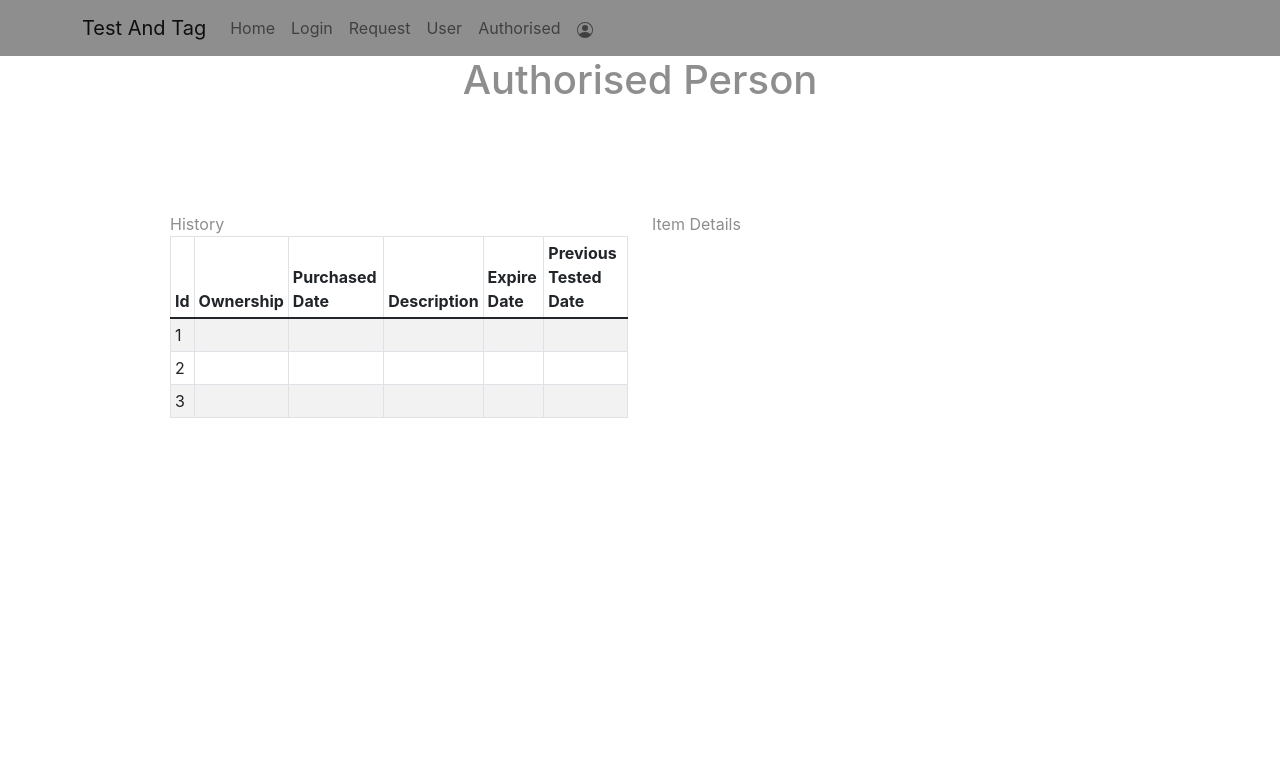
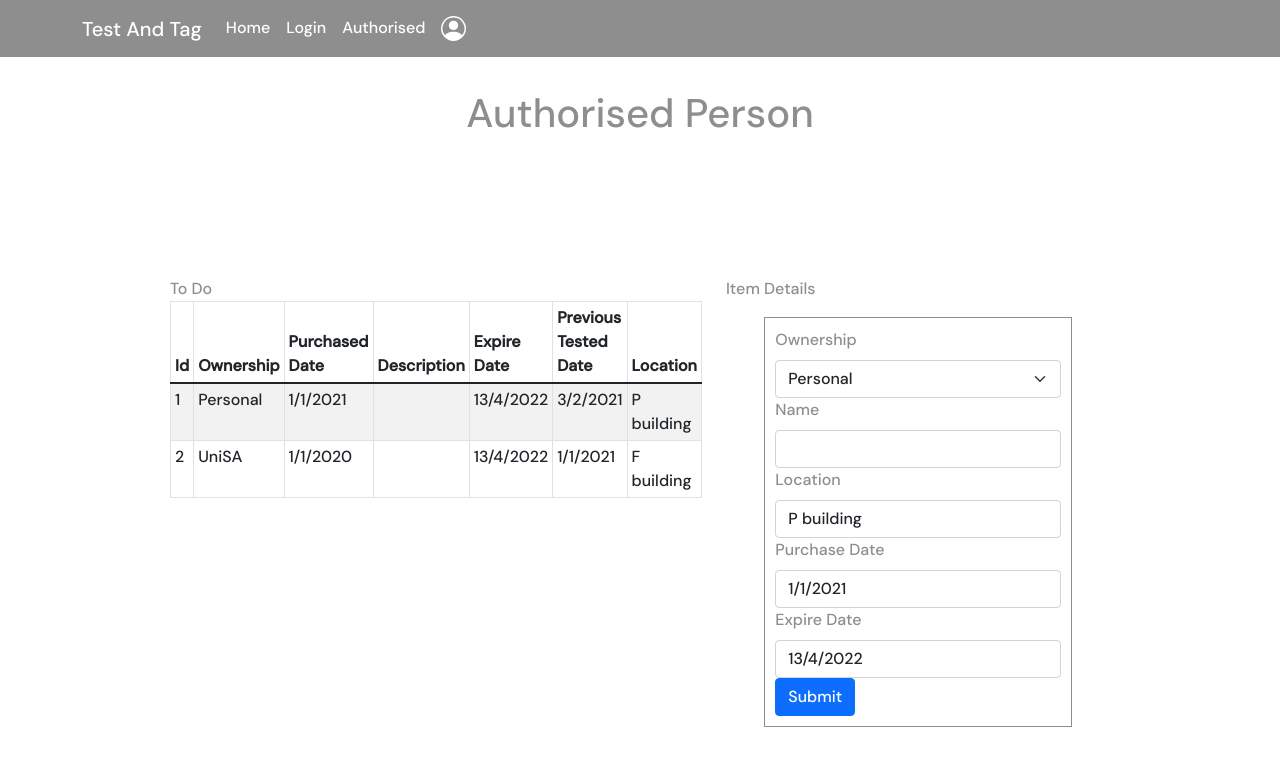
Before and after one commit to LIASY032/TestAndTag, a React (Create React App) app in the folder client/: page /tester in a window 1280 px wide. Shown: the top 766 px of the page. Built offline with nearby package versions, Linux system fonts and the light colour scheme.

Commit message:
client: Details added

```diff
--- a/client/src/App.css
+++ b/client/src/App.css
@@ -1,5 +1,9 @@
+@import url("https://fonts.googleapis.com/css2?family=DM+Sans:wght@500&family=Montserrat:wght@100&family=Nunito:wght@500&display=swap");
+
 .App {
   color: #8f8e8e;
+
+  font-family: "DM Sans", sans-serif;
 }
 
 .App-logo {
--- a/client/src/App.js
+++ b/client/src/App.js
@@ -13,6 +13,7 @@ function App() {
         <Navigation />
 
         <Routes>
+          <Route path="/" element={<Request />} />
           <Route path="/login" element={<Login />} />
           <Route path="/register" element={<Registration />} />
           <Route path="/forgot" element={<Forgot />} />
--- /dev/null
+++ b/client/src/components/Details/index.js
@@ -0,0 +1,51 @@
+import React from "react";
+
+import { Form, Button } from "react-bootstrap";
+function Details({ children }) {
+  return (
+    <>
+      <Form
+        style={{
+          width: "80%",
+          border: "1px solid #8f8e8e",
+          marginTop: "4%",
+          marginLeft: "auto",
+          marginRight: "auto",
+          padding: "10px",
+        }}
+      >
+        <Form.Group>
+          <Form.Label>Ownership</Form.Label>
+          <Form.Select defaultValue={children.ownership}>
+            <option value="Personal">Personal</option>
+            <option value="UniSA">UniSA</option>
+          </Form.Select>
+        </Form.Group>
+        <Form.Group>
+          <Form.Label>Name</Form.Label>
+          <Form.Control value={children.name} />
+        </Form.Group>
+
+        <Form.Group>
+          <Form.Label>Location</Form.Label>
+          <Form.Control value={children.location} />
+        </Form.Group>
+
+        <Form.Group>
+          <Form.Label>Purchase Date</Form.Label>
+
+          <Form.Control value={children.purchased_date} />
+        </Form.Group>
+        <Form.Group>
+          <Form.Label>Expire Date</Form.Label>
+          <Form.Control value={children.expire_date} />
+        </Form.Group>
+        <Button variant="primary" type="submit">
+          Submit
+        </Button>
+      </Form>
+    </>
+  );
+}
+
+export default Details;
--- a/client/src/components/Navigation/index.js
+++ b/client/src/components/Navigation/index.js
@@ -1,23 +1,22 @@
 import React from "react";
 
+import "./style.scss";
 import { Navbar, Nav, Container } from "react-bootstrap";
 import { PersonCircle } from "react-bootstrap-icons";
 function Navigation() {
   return (
     <Navbar style={{ backgroundColor: "#8f8e8e" }} expand="lg">
-      <Container style={{ color: "white" }}>
+      <Container>
         <Navbar.Brand href="/">Test And Tag</Navbar.Brand>
         <Navbar.Toggle aria-controls="basic-navbar-nav" />
         <Navbar.Collapse id="basic-navbar-nav">
           <Nav className="me-auto">
             <Nav.Link href="/">Home</Nav.Link>
             <Nav.Link href="/login">Login</Nav.Link>
-            <Nav.Link href="/request">Request</Nav.Link>
 
-            <Nav.Link href="/user">User</Nav.Link>
             <Nav.Link href="/tester">Authorised</Nav.Link>
             <Nav.Link>
-              <PersonCircle />
+              <PersonCircle size={25} />
             </Nav.Link>
           </Nav>
         </Navbar.Collapse>
--- /dev/null
+++ b/client/src/components/Navigation/style.scss
@@ -0,0 +1,11 @@
+.navbar-light {
+  .navbar-brand {
+    color: white;
+  }
+
+  .navbar-nav {
+    .nav-link {
+      color: white;
+    }
+  }
+}
--- a/client/src/components/Title/style.scss
+++ b/client/src/components/Title/style.scss
@@ -1,3 +1,4 @@
 .title {
   text-align: center;
+  padding: 2rem;
 }
--- a/client/src/pages/Dashboard/AuthorisedDashboard/index.js
+++ b/client/src/pages/Dashboard/AuthorisedDashboard/index.js
@@ -2,14 +2,37 @@ import React from "react";
 
 import Title from "../../../components/Title";
 import { Button, Col, Container, Row, Table } from "react-bootstrap";
+import Details from "../../../components/Details";
 function AuthorisedDashboard() {
+  const [select, setSelect] = React.useState(0);
+  const detail = [
+    {
+      id: "1",
+      ownership: "Personal",
+      description: "",
+      expire_date: "13/4/2022",
+      previous_test_date: "3/2/2021",
+      purchased_date: "1/1/2021",
+      location: "P building",
+    },
+    {
+      id: "2",
+      ownership: "UniSA",
+      description: "",
+      expire_date: "13/4/2022",
+      previous_test_date: "1/1/2021",
+      purchased_date: "1/1/2020",
+
+      location: "F building",
+    },
+  ];
   return (
     <>
       <Title>Authorised Person</Title>
       <Container className="user-dashboard">
         <Row>
           <Col>
-            History
+            To Do
             <Table striped bordered hover size="sm">
               <thead>
                 <tr>
@@ -19,37 +42,33 @@ function AuthorisedDashboard() {
                   <th>Description</th>
                   <th>Expire Date</th>
                   <th>Previous Tested Date</th>
+                  <th>Location</th>
                 </tr>
               </thead>
               <tbody>
-                <tr>
-                  <td>1</td>
-                  <td></td>
-                  <td></td>
-                  <td></td>
-                  <td></td>
-                  <td></td>
-                </tr>
-                <tr>
-                  <td>2</td>
-                  <td></td>
-                  <td></td>
-                  <td></td>
-                  <td></td>
-                  <td></td>
-                </tr>
-                <tr>
-                  <td>3</td>
-                  <td></td>
-                  <td></td>
-                  <td></td>
-                  <td></td>
-                  <td></td>
-                </tr>
+                {detail.map((item, index) => (
+                  <tr
+                    key={index}
+                    onClick={() => {
+                      setSelect(index);
+                    }}
+                  >
+                    <td>{item.id}</td>
+                    <td>{item.ownership}</td>
+                    <td>{item.purchased_date}</td>
+                    <td>{item.description}</td>
+                    <td>{item.expire_date}</td>
+                    <td>{item.previous_test_date}</td>
+                    <td>{item.location}</td>
+                  </tr>
+                ))}
               </tbody>
             </Table>
           </Col>
-          <Col>Item Details</Col>
+          <Col>
+            Item Details
+            <Details>{detail[select]}</Details>
+          </Col>
         </Row>
       </Container>
     </>
```
Also changed, not shown: client/src/components/ItemList/index.js (deleted, +0 -7 lines).
